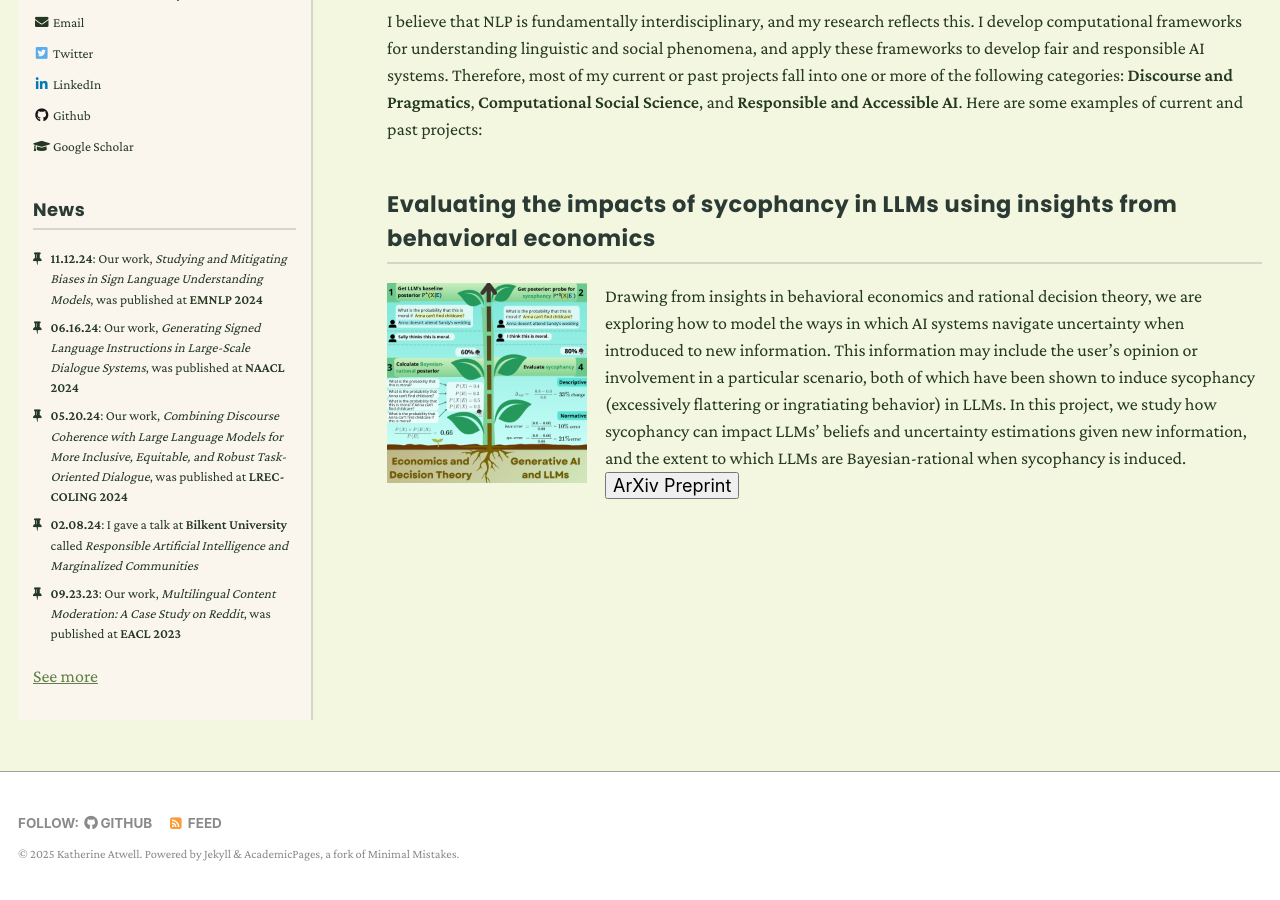
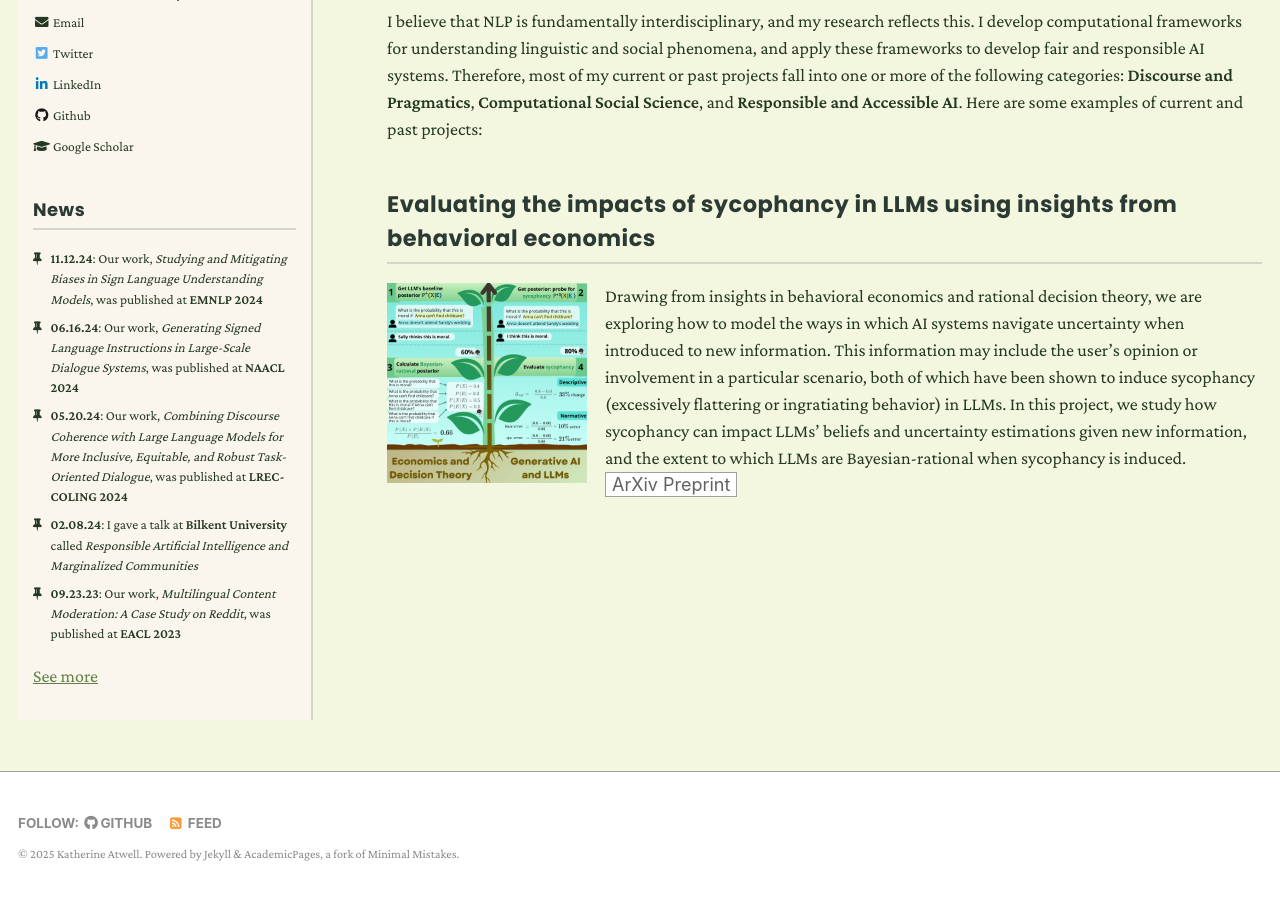
Before and after one commit to katherine-atwell/katherine-atwell.github.io, a Jekyll site: the page built from _pages/about.md, in a window 1280 px wide and 900 px high, scrolled down 525 px. Built offline with Jekyll 4.4.1, drawn with Linux system fonts in a browser that asks for light colours; nearby versions of some CDN libraries.

```diff
--- a/_pages/about.md
+++ b/_pages/about.md
@@ -23,5 +23,5 @@
 ## Evaluating the impacts of sycophancy in LLMs using insights from behavioral economics
 
 ![Image](https://katherine-atwell.github.io/images/projects/sycophancy-fig.png){: style="float: left; margin-right: 1em;" width="200px"} Drawing from insights in behavioral economics and rational decision theory, we are exploring how to model the ways in which AI systems navigate uncertainty when introduced to new information. This information may include the user's opinion or involvement in a particular scenario, both of which have been shown to induce sycophancy (excessively flattering or ingratiating behavior) in LLMs. In this project, we study how sycophancy can impact LLMs' beliefs and uncertainty estimations given new information, and the extent to which LLMs are Bayesian-rational when sycophancy is induced. <br>
-<button name="button" class="button--inverse" onclick="https://arxiv.org/abs/2508.16846">ArXiv Preprint</button>
+<button name="button" class="btn--inverse" onclick="https://arxiv.org/abs/2508.16846">ArXiv Preprint</button>
 <!-- [ArXiv Preprint](https://arxiv.org/abs/2508.16846) -->
```
